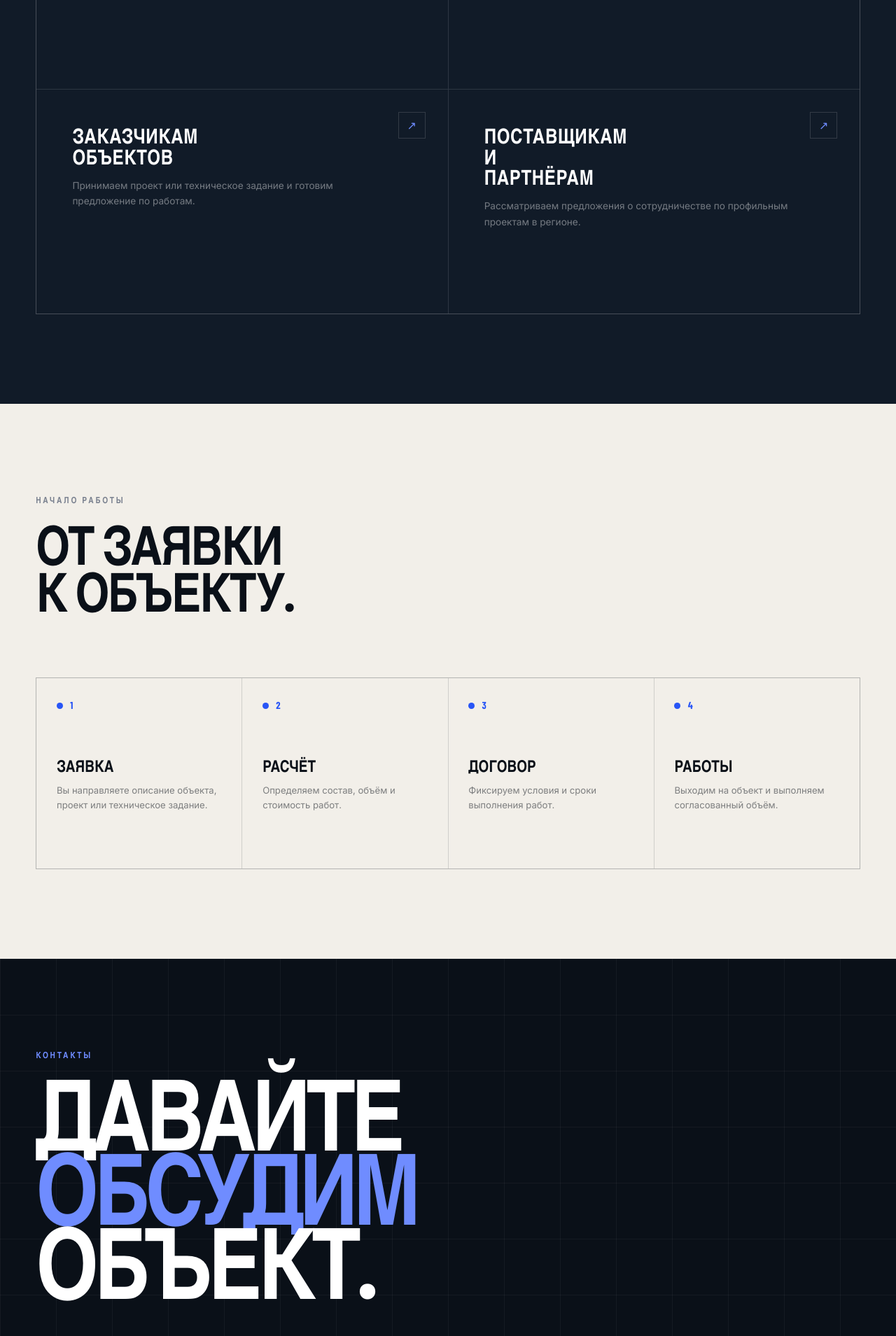
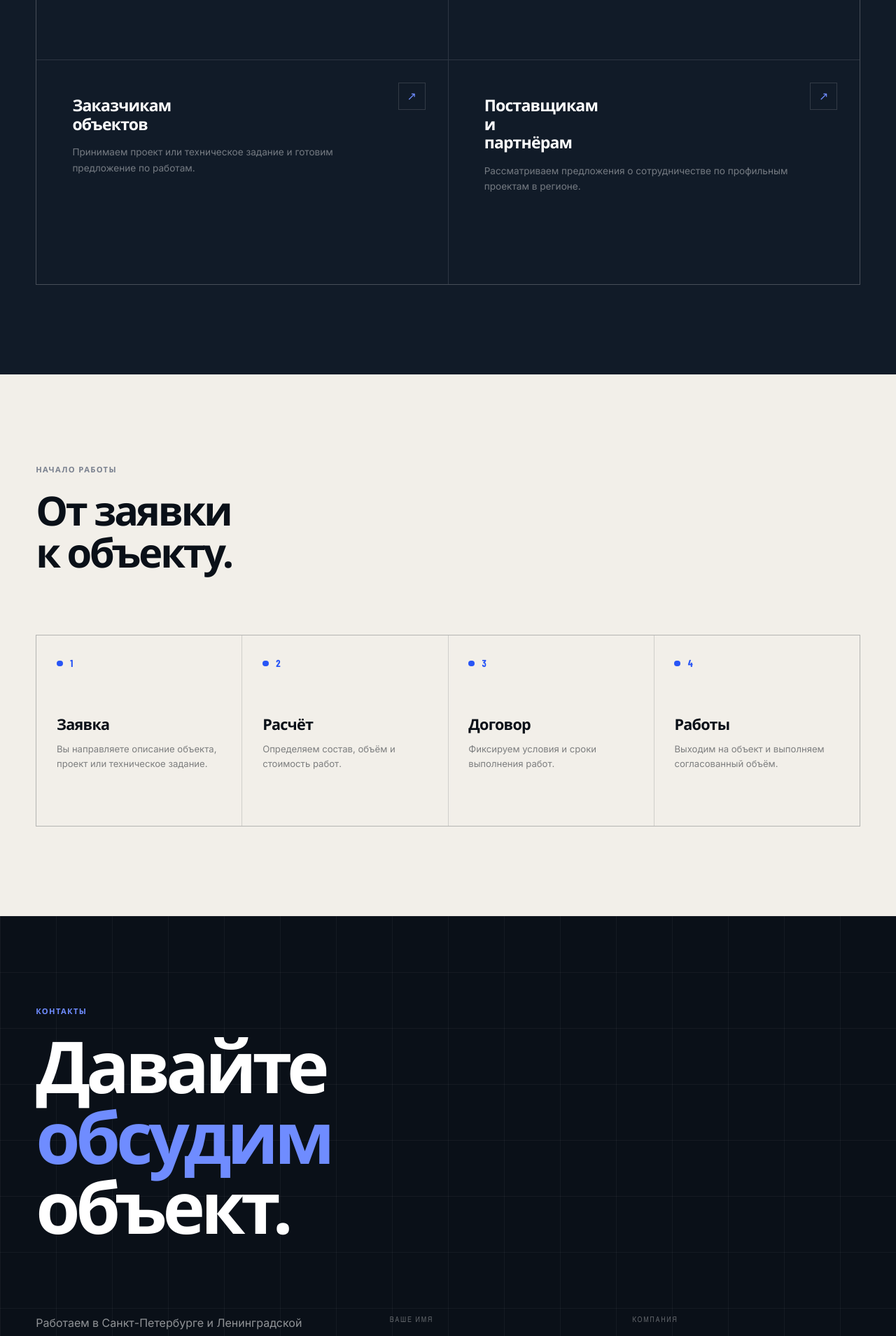
Before and after one commit to xxinxl/scsmont-electromontazh, a React (Vite) app: page / in a window 1280 px wide. Shown: the part 3180-5089 px from the top of the page at 70% size. Built offline with nearby package versions, Linux system fonts and the light colour scheme; the HTML template or start-up script is replaced by a standard one; a web font is replaced by a local one.

Commit message:
Refine section typography with Cyrillic display font

```diff
--- a/package.json
+++ b/package.json
@@ -11,17 +11,18 @@
     "format": "oxfmt"
   },
   "dependencies": {
+    "@fontsource-variable/golos-text": "^5.3.0",
     "react": "^19.0.0",
     "react-dom": "^19.0.0"
   },
   "devDependencies": {
+    "@tailwindcss/vite": "^4.0.0",
     "@types/node": "^22.0.0",
     "@types/react": "^19.0.0",
     "@types/react-dom": "^19.0.0",
     "@vitejs/plugin-react": "^6.0.0",
+    "oxfmt": "^0.2.0",
     "tailwindcss": "^4.0.0",
-    "@tailwindcss/vite": "^4.0.0",
-    "oxfmt": "^0.2.0",
     "typescript": "^5.7.0",
     "vite": "^8.0.5"
   }
--- a/src/index.css
+++ b/src/index.css
@@ -1,4 +1,5 @@
 @import url('https://fonts.googleapis.com/css2?family=Barlow+Condensed:ital,wght@0,400;0,500;0,600;0,700;0,800;0,900;1,700&family=Inter:wght@400;500;600&display=swap');
+@import '@fontsource-variable/golos-text/wght.css';
 @import 'tailwindcss';
 
 :root {
@@ -11,7 +12,8 @@
   --line-dark: rgba(255, 255, 255, 0.12);
   --line-light: rgba(10, 16, 24, 0.14);
   --display: 'Barlow Condensed', 'Arial Narrow', sans-serif;
-  --sans: 'Inter', Arial, sans-serif;
+  --sans: 'Inter', 'Segoe UI', Arial, sans-serif;
+  --heading: 'Golos Text Variable', 'Segoe UI', Arial, sans-serif;
 }
 
 * {
@@ -503,10 +505,10 @@ header {
   display: block;
   margin-bottom: 1.2rem;
   color: #7b8290;
-  font-family: var(--display);
-  font-size: 0.78rem;
+  font-family: var(--heading);
+  font-size: 0.7rem;
   font-weight: 600;
-  letter-spacing: 0.22em;
+  letter-spacing: 0.12em;
   text-transform: uppercase;
 }
 
@@ -518,12 +520,12 @@ header {
 .section-heading h2 {
   margin: 0;
   color: var(--ink);
-  font-family: var(--display);
-  font-size: clamp(3.4rem, 6vw, 6rem);
-  font-weight: 900;
-  letter-spacing: -0.03em;
-  line-height: 0.88;
-  text-transform: uppercase;
+  font-family: var(--heading);
+  font-size: clamp(2.7rem, 4.5vw, 4.7rem);
+  font-weight: 700;
+  letter-spacing: -0.055em;
+  line-height: 1.03;
+  overflow-wrap: anywhere;
 }
 
 .section-heading--light h2 {
@@ -611,12 +613,11 @@ header {
 
 .service__copy strong {
   color: rgba(255, 255, 255, 0.48);
-  font-family: var(--display);
-  font-size: clamp(1.45rem, 2.2vw, 2.05rem);
+  font-family: var(--heading);
+  font-size: clamp(1.3rem, 1.8vw, 1.8rem);
   font-weight: 700;
-  letter-spacing: 0.015em;
-  line-height: 1;
-  text-transform: uppercase;
+  letter-spacing: -0.035em;
+  line-height: 1.15;
   transition: color 200ms ease;
 }
 
@@ -732,8 +733,8 @@ header {
 }
 
 .about .section-heading h2 {
-  font-size: clamp(1.9rem, 3vw, 3rem);
-  line-height: 0.98;
+  font-size: clamp(1.75rem, 2.8vw, 2.6rem);
+  line-height: 1.1;
   overflow-wrap: anywhere;
 }
 
@@ -802,12 +803,11 @@ header {
   margin: 0 0 1rem;
   padding-right: 3.5rem;
   color: white;
-  font-family: var(--display);
-  font-size: clamp(1.55rem, 2.3vw, 2.1rem);
-  font-weight: 800;
-  letter-spacing: 0.02em;
-  line-height: 1;
-  text-transform: uppercase;
+  font-family: var(--heading);
+  font-size: clamp(1.35rem, 1.8vw, 1.7rem);
+  font-weight: 700;
+  letter-spacing: -0.035em;
+  line-height: 1.15;
 }
 
 .cooperation-grid p {
@@ -864,11 +864,11 @@ header {
 
 .process-grid h3 {
   margin: 4rem 0 0.8rem;
-  font-family: var(--display);
-  font-size: 1.45rem;
-  font-weight: 800;
-  line-height: 1;
-  text-transform: uppercase;
+  font-family: var(--heading);
+  font-size: 1.35rem;
+  font-weight: 700;
+  letter-spacing: -0.035em;
+  line-height: 1.15;
 }
 
 .process-grid p {
@@ -899,12 +899,11 @@ header {
 .contact h2 {
   max-width: 8ch;
   margin: 0;
-  font-family: var(--display);
-  font-size: clamp(5.2rem, 11vw, 10rem);
-  font-weight: 900;
-  letter-spacing: -0.045em;
-  line-height: 0.75;
-  text-transform: uppercase;
+  font-family: var(--heading);
+  font-size: clamp(4rem, 8vw, 7rem);
+  font-weight: 700;
+  letter-spacing: -0.06em;
+  line-height: 0.98;
 }
 
 .contact h2 em {
@@ -1204,13 +1203,13 @@ header {
     margin: 0;
     padding-right: 0;
     color: white;
-    font-family: var(--display);
-    font-size: clamp(1.35rem, 5.6vw, 1.8rem);
-    font-weight: 800;
-    line-height: 0.98;
+    font-family: var(--heading);
+    font-size: clamp(1.2rem, 5vw, 1.6rem);
+    font-weight: 700;
+    letter-spacing: -0.035em;
+    line-height: 1.15;
     overflow-wrap: normal;
     word-break: normal;
-    text-transform: uppercase;
   }
 
   .services-mobile__copy p {
@@ -1387,7 +1386,7 @@ header {
 
   .section-heading h2 {
     max-width: 100%;
-    font-size: clamp(2.3rem, 11.5vw, 3.45rem);
+    font-size: clamp(2rem, 9vw, 3.1rem);
     overflow-wrap: break-word;
   }
 
@@ -1420,7 +1419,7 @@ header {
   }
 
   .about .section-heading h2 {
-    font-size: clamp(1.7rem, 8vw, 3rem);
+    font-size: clamp(1.6rem, 7.2vw, 2.5rem);
   }
 
   .about__lead {
@@ -1476,8 +1475,8 @@ header {
 
   .contact h2 {
     max-width: 100%;
-    font-size: clamp(3.1rem, 16vw, 4.8rem);
-    line-height: 0.77;
+    font-size: clamp(2.7rem, 12vw, 4rem);
+    line-height: 0.98;
     overflow-wrap: break-word;
   }
 
@@ -1520,11 +1519,11 @@ header {
   }
 
   .section-heading h2 {
-    font-size: clamp(2.2rem, 11vw, 2.75rem);
+    font-size: clamp(2rem, 8.8vw, 2.75rem);
   }
 
   .contact h2 {
-    font-size: clamp(2.9rem, 15.5vw, 3.7rem);
+    font-size: clamp(2.7rem, 11.5vw, 3.7rem);
   }
 
   .hero__facts {
```
Also changed, not shown: 1 other file (tests, documents, lock files or other folders).
